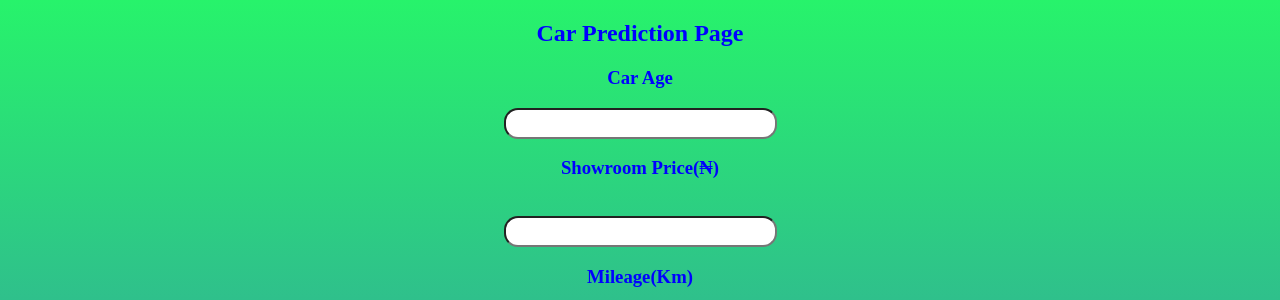
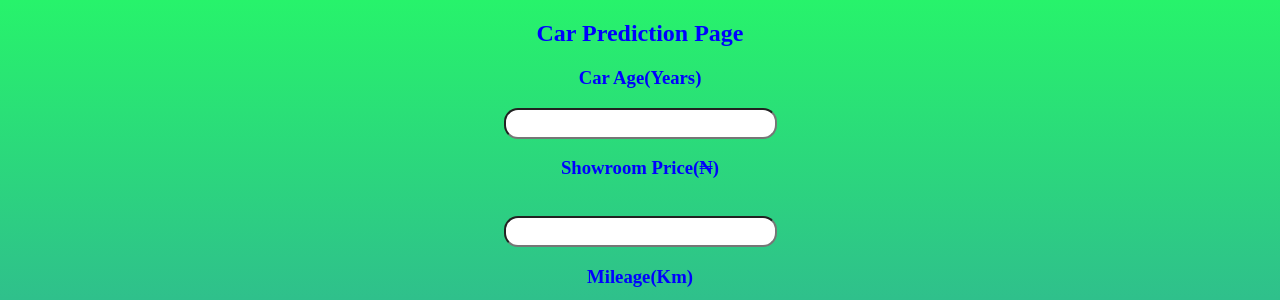
Before and after one commit to 3000August/autoshark, a Flask app: page / in a window 1280 px wide. Shown: the top 300 px of the page. Run offline with Flask 2, Linux system fonts and the light colour scheme; parts of the project's set-up code (start-up, migrations or seed data) failed here and were passed over.

Commit message:
Update index.html

```diff
--- a/templates/index.html
+++ b/templates/index.html
@@ -12,7 +12,7 @@
     <div style="color:blue">
         <form action="{{ url_for('predict')}}" method="post">
             <h2>Car Prediction Page</h2>
-            <h3>Car Age</h3>
+            <h3>Car Age(Years)</h3>
             <input id="first" name="Year" type="number ">
             <h3>Showroom Price(₦)</h3><br><input id="second" name="Present_Price" required="required">
             <h3>Mileage(Km)</h3><input id="third" name="Kms_Driven" required="required">
```
